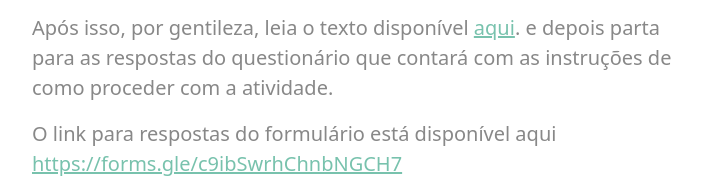
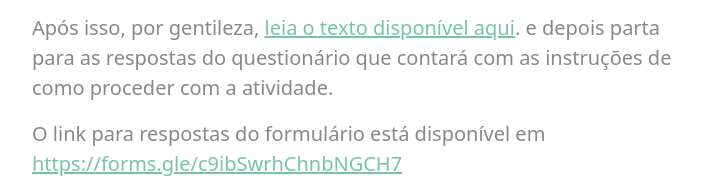
Before and after one commit to giovanidisperati/estudoDeCaso, a plain HTML site: page index.html in a window 1280 px wide. Shown: the part 607-799 px from the top of the page, without its empty margins (283-992 px from the left). Drawn offline with Linux system fonts and the light colour scheme.

Commit message:
Correções de links

```diff
--- a/index.html
+++ b/index.html
@@ -19,7 +19,7 @@
       Agradecemos sua disponibilidade para responder ao nosso questionário. Nele apresentamos um código fonte para
       análise, <a href="https://giovanidisperati.github.io/estudoDeCaso/account.zip"> que está disponível para Download
         aqui </a> ou por meio do Repositório <a
-        href="https://giovanidisperati.github.io/estudoDeCaso">"https://github.com/giovanidisperati/estudoDeCaso</a>
+        href="https://github.com/giovanidisperati/estudoDeCaso">"https://github.com/giovanidisperati/estudoDeCaso</a>
 
       <hr class="text-info">
 
@@ -30,17 +30,19 @@
     <p class="lead"> Execute o arquivo Main e faça uma breve exploração do código fonte, tentando compreender o que
       acontece nele.</p>
 
-    <p class="lead"> Após isso, por gentileza, leia o texto disponível <a
-        href="https://giovanidisperati.github.io/estudoDeCaso/materialDeApoio.pdf">aqui</a>.
+    <p class="lead"> Após isso, por gentileza, <a
+      href="https://giovanidisperati.github.io/estudoDeCaso/materialDeApoio.pdf"> leia o texto disponível aqui</a>.
       e depois parta para as respostas do questionário que contará com as instruções de como proceder com a atividade.
     </p>
 
-    <p class="lead"> O link para respostas do formulário está disponível aqui <a
+    <p class="lead"> O link para respostas do formulário está disponível em <a
         href="https://forms.gle/c9ibSwrhChnbNGCH7">https://forms.gle/c9ibSwrhChnbNGCH7</a></p>
 
-
-
+    <br>
+    <br>
     <h3 class="text-primary">Obrigado por colaborar!</h3>
+    <br>
+    <br>
 
 
   </main>
```
